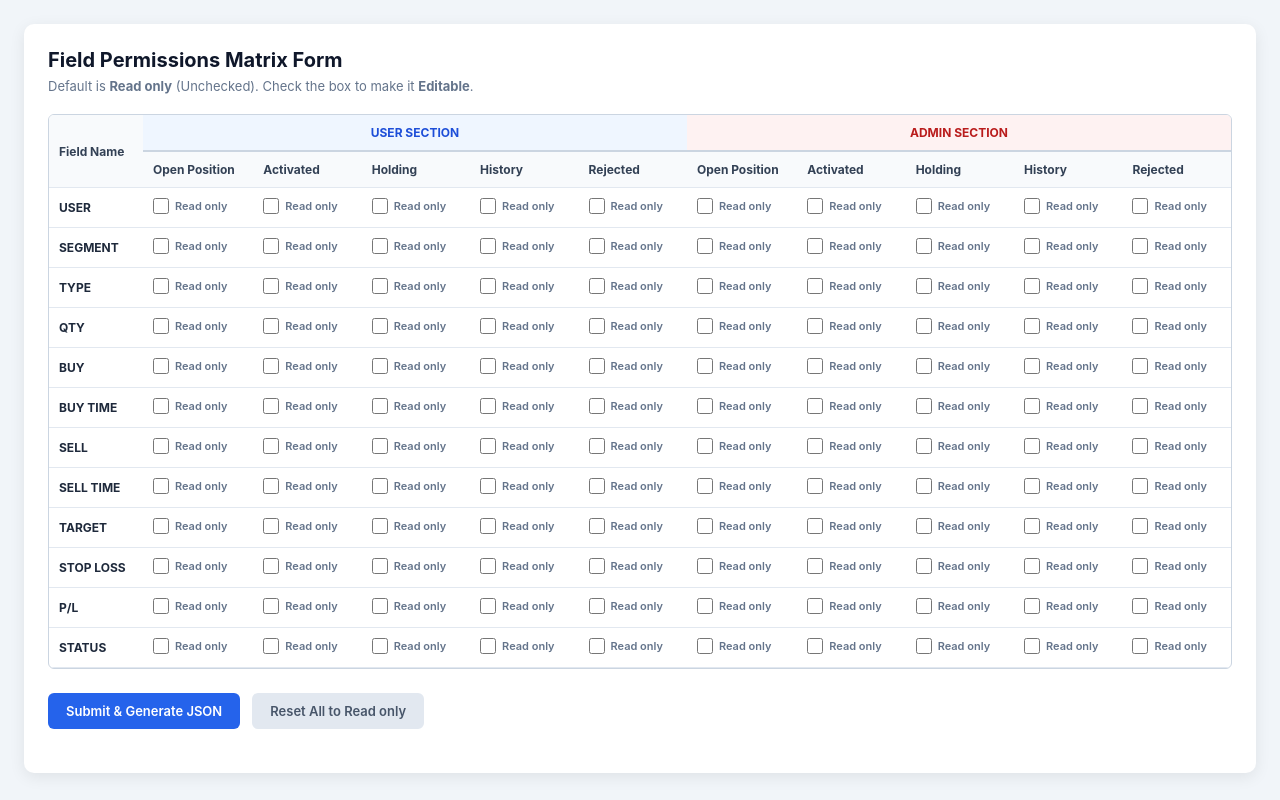
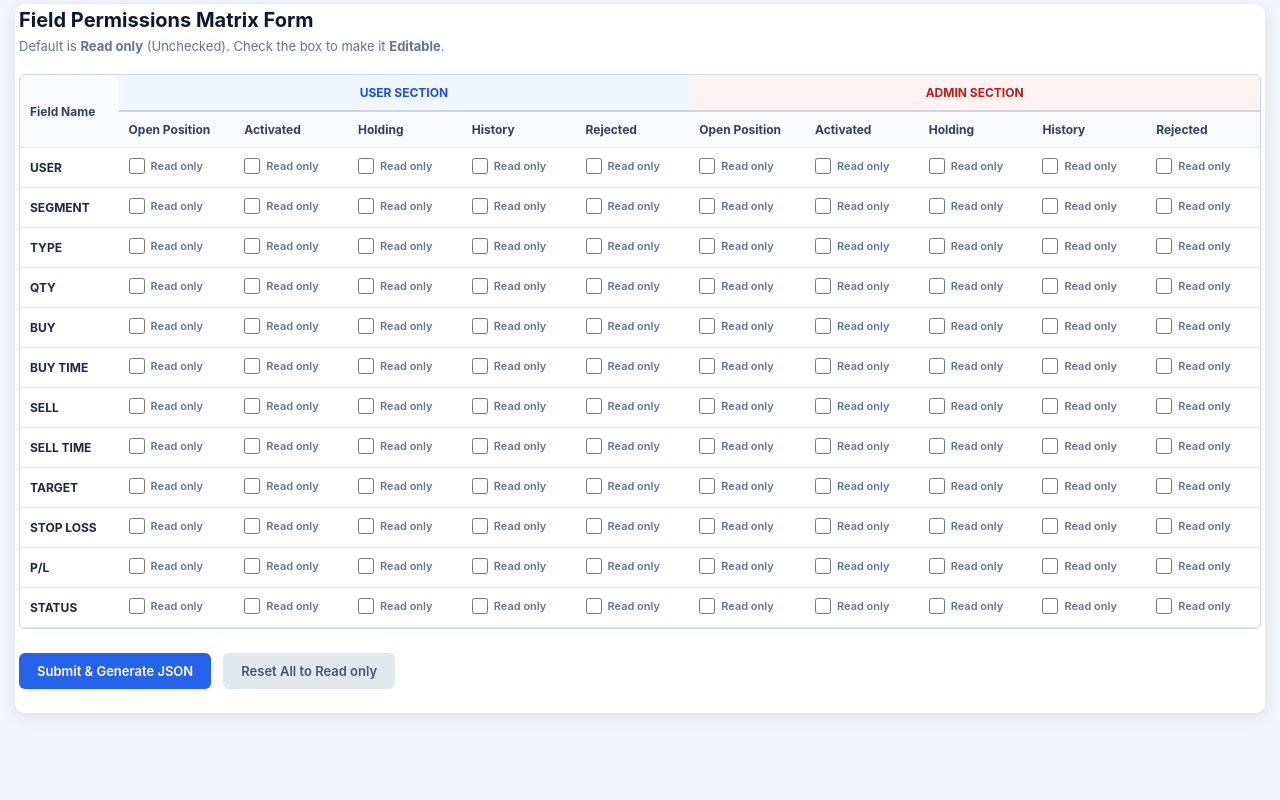
Before and after one commit to RajP7Jowa/raj, a plain HTML site: page form.html in a window 1280 px wide. Drawn offline with Linux system fonts and the light colour scheme.

Commit message:
Update form.html

```diff
--- a/form.html
+++ b/form.html
@@ -15,7 +15,7 @@
         body {
             background-color: #f1f5f9;
             color: #1e293b;
-            padding: 24px;
+            padding: 4px;
             display: flex;
             justify-content: center;
         }
@@ -26,7 +26,7 @@
             background: #ffffff;
             border-radius: 10px;
             box-shadow: 0 4px 16px rgba(0, 0, 0, 0.08);
-            padding: 24px;
+            padding: 4px;
         }
 
         h2 {
```
